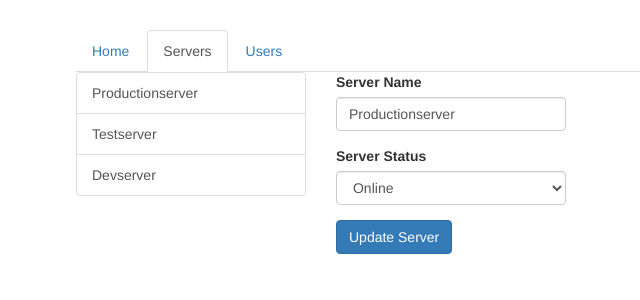
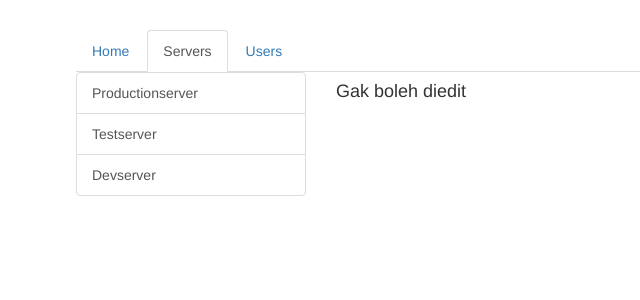
Before and after one commit to nicodemus-maurits/angular-routing, an Angular app: page /servers/1/edit in a window 1280 px wide. Shown: the top 300 px of the page, without its empty margins (189-829 px from the left). Built offline with nearby package versions, Linux system fonts and the light colour scheme.

Commit message:
Tambah allow edit feature

```diff
--- a/src/app/servers/edit-server/edit-server.component.html
+++ b/src/app/servers/edit-server/edit-server.component.html
@@ -1,3 +1,5 @@
+<h4 *ngIf="!allowEdit">Gak boleh diedit</h4>
+<div *ngIf="allowEdit">
     <div class="form-group">
         <label for="name">Server Name</label>
         <input
@@ -18,4 +20,6 @@
     </div>
     <button
             class="btn btn-primary"
-  (click)="onUpdateServer()">Update Server</button>
+            (click)="onUpdateServer()">Update Server
+    </button>
+</div>
--- a/src/app/servers/edit-server/edit-server.component.ts
+++ b/src/app/servers/edit-server/edit-server.component.ts
@@ -1,7 +1,7 @@
 import {Component, OnInit} from '@angular/core';
 
 import {ServersService} from '../servers.service';
-import {ActivatedRoute} from '@angular/router';
+import {ActivatedRoute, Params} from '@angular/router';
 
 @Component({
     selector: 'app-edit-server',
@@ -12,6 +12,7 @@ export class EditServerComponent implements OnInit {
     server: { id: number, name: string, status: string };
     serverName = '';
     serverStatus = '';
+    allowEdit = false;
 
     constructor(private serversService: ServersService,
                 private route: ActivatedRoute) {
@@ -20,6 +21,11 @@ export class EditServerComponent implements OnInit {
     ngOnInit() {
         console.log(this.route.snapshot.queryParams);
         console.log(this.route.snapshot.fragment);
+        this.route.queryParams.subscribe(
+            (queryParams: Params) => {
+                this.allowEdit = queryParams['allowEdit'] === '1' ? true : false;
+            }
+        );
         this.server = this.serversService.getServer(1);
         this.serverName = this.server.name;
         this.serverStatus = this.server.status;
--- a/src/app/servers/server/server.component.html
+++ b/src/app/servers/server/server.component.html
@@ -1,2 +1,3 @@
 <h5>{{ server.name }}</h5>
 <p>Server status is {{ server.status }}</p>
+<button class="btn btn-primary" (click)="onEditServer()">Edit server</button>
--- a/src/app/servers/server/server.component.ts
+++ b/src/app/servers/server/server.component.ts
@@ -1,7 +1,7 @@
 import {Component, OnInit} from '@angular/core';
 
 import {ServersService} from '../servers.service';
-import {ActivatedRoute, Params} from '@angular/router';
+import {ActivatedRoute, Params, Router} from '@angular/router';
 
 @Component({
     selector: 'app-server',
@@ -12,7 +12,8 @@ export class ServerComponent implements OnInit {
     server: { id: number, name: string, status: string };
 
     constructor(private serversService: ServersService,
-                private route: ActivatedRoute) {
+                private route: ActivatedRoute,
+                private router: Router) {
     }
 
     ngOnInit() {
@@ -25,4 +26,7 @@ export class ServerComponent implements OnInit {
         );
     }
 
+    onEditServer() {
+        this.router.navigate(['edit'], {relativeTo: this.route});
+    }
 }
--- a/src/app/servers/servers.component.html
+++ b/src/app/servers/servers.component.html
@@ -2,7 +2,7 @@
     <div class="col-xs-12 col-sm-4">
         <div class="list-group">
             <a [routerLink]="['/servers', server.id]"
-               [queryParams]="{allowEdit: 1}"
+               [queryParams]="{allowEdit: server.id === 3 ? '1' : '0'}"
                href="#"
                class="list-group-item"
                *ngFor="let server of servers">
```
Lines whose indentation alone changed are shown as unchanged.
